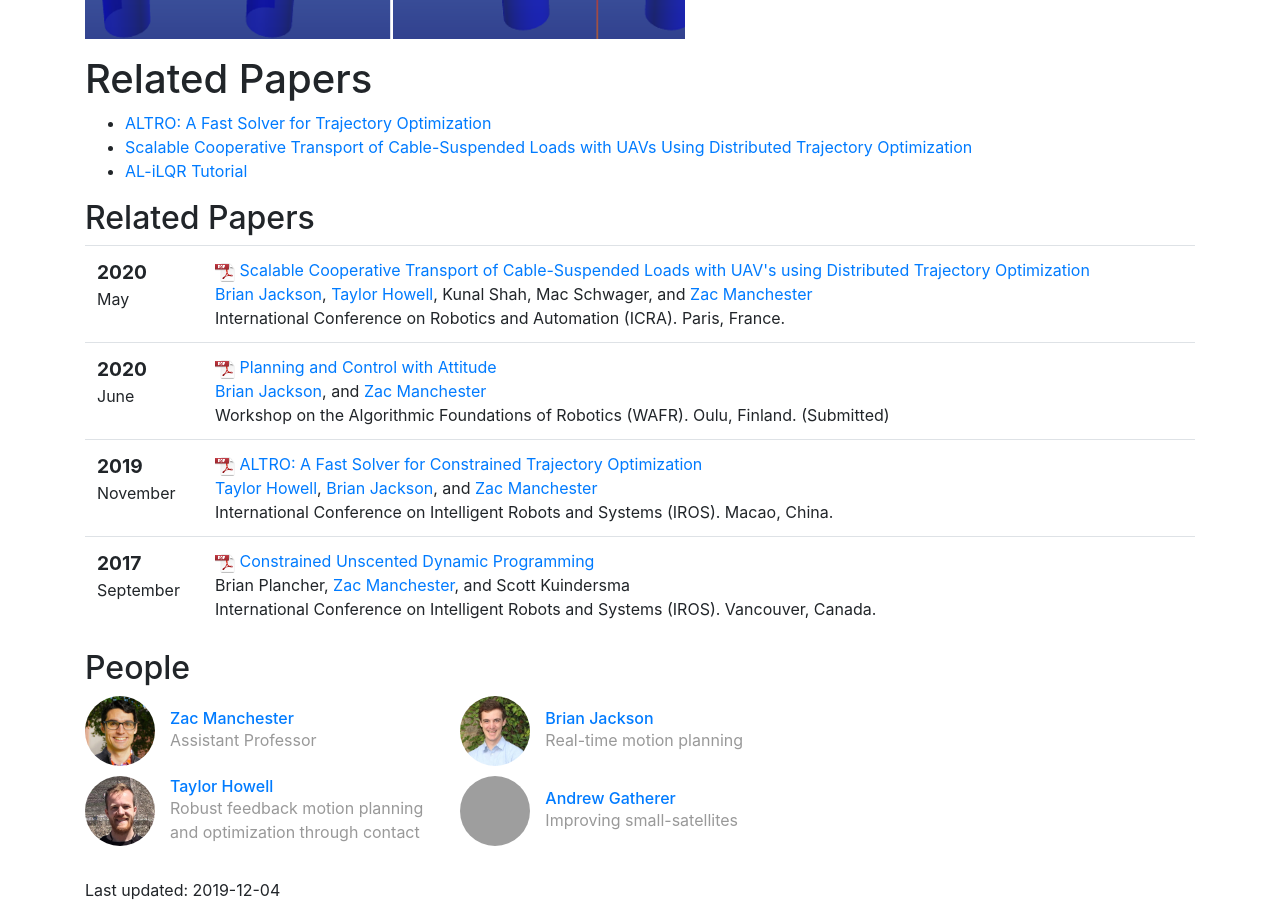
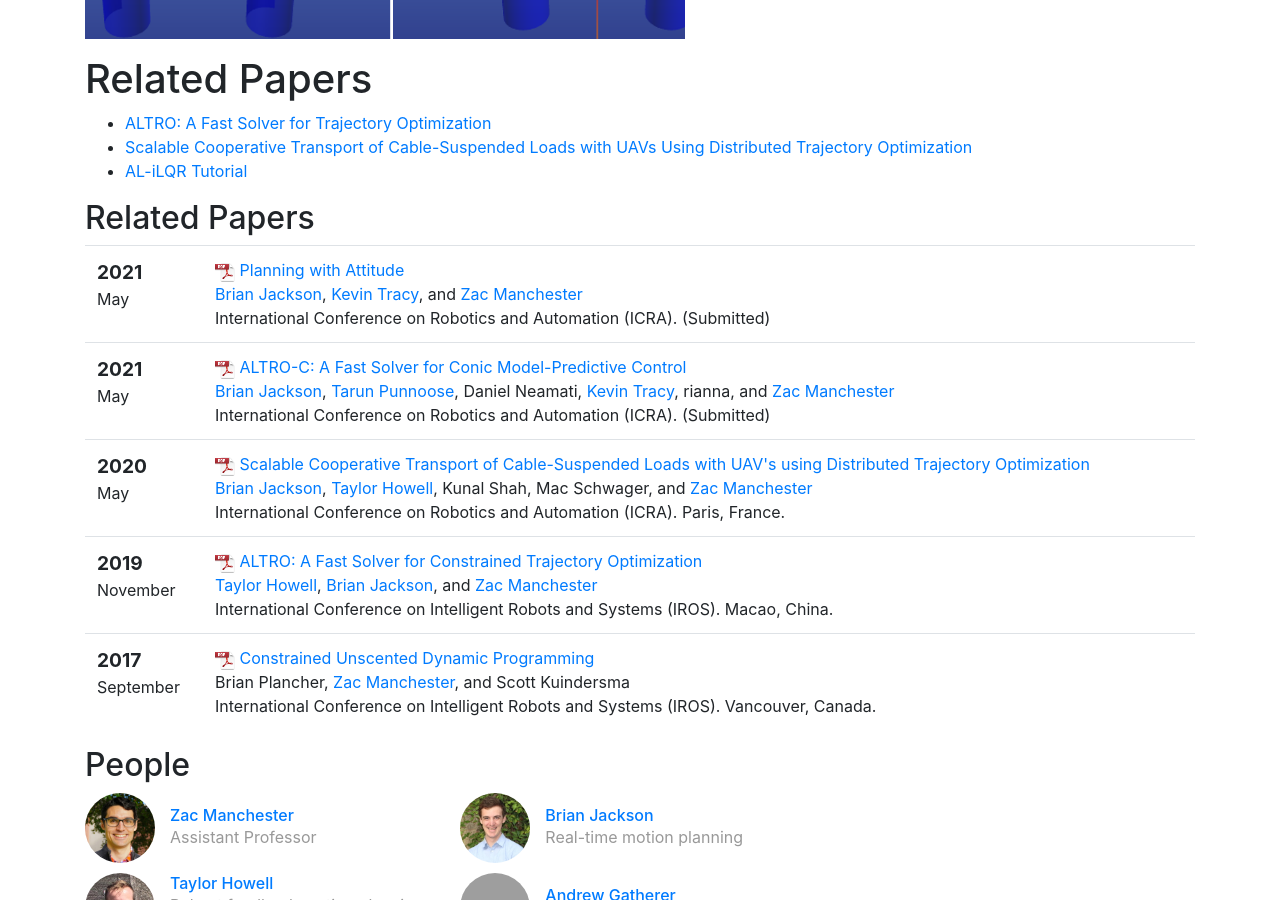
Before and after one commit to RoboticExplorationLab/roboticexplorationlab.github.io, a Jekyll site: the page built from _projects/trajopt.md, in a window 1280 px wide and 900 px high, scrolled down 1748 px. Built offline with Jekyll 4.4.1, drawn with Linux system fonts in a browser that asks for light colours; grey boxes are pictures that could not be loaded.

Commit message:
Add Brian's ICRA papers

```diff
--- a/_data/pubs.yml
+++ b/_data/pubs.yml
@@ -1,3 +1,23 @@
+- title: Planning with Attitude
+  authors: [brian, kevin, zac]
+  date: 2021-05-30
+  pub-type: conference
+  publisher: International Conference on Robotics and Automation
+  abbrv: ICRA
+  pdf: planning_with_attitude.pdf
+  projects: [trajopt]
+  status: Submitted
+
+- title: "ALTRO-C: A Fast Solver for Conic Model-Predictive Control"
+  authors: [brian, tarun, Daniel Neamati, kevin, rianna, zac]
+  date: 2021-05-30
+  pub-type: conference
+  publisher: International Conference on Robotics and Automation
+  abbrv: ICRA
+  pdf: ALTRO_MPC.pdf
+  projects: [trajopt]
+  status: Submitted
+
 - title: Robust Entry Vehicle Guidance with Sampling-Based Invariant Funnels
   authors: [remy, simon, zac]
   date: 2021-03-06
@@ -97,17 +117,6 @@
   venue: Paris, France
   pdf: distributed_quads.pdf
   projects: [multirobot,trajopt]
-
-- title: Planning and Control with Attitude
-  authors: [brian, zac]
-  date: 2020-06-15
-  pub-type: conference
-  publisher: Workshop on the Algorithmic Foundations of Robotics
-  abbrv: WAFR
-  venue: Oulu, Finland
-  pdf: planning_with_attitude.pdf
-  projects: [trajopt]
-  status: Submitted
 
 - title: Linear-Time Variational Integrators in Maximal Coordinates
   authors: [jan, zac]
```
Also changed, not shown: 2 other files.
